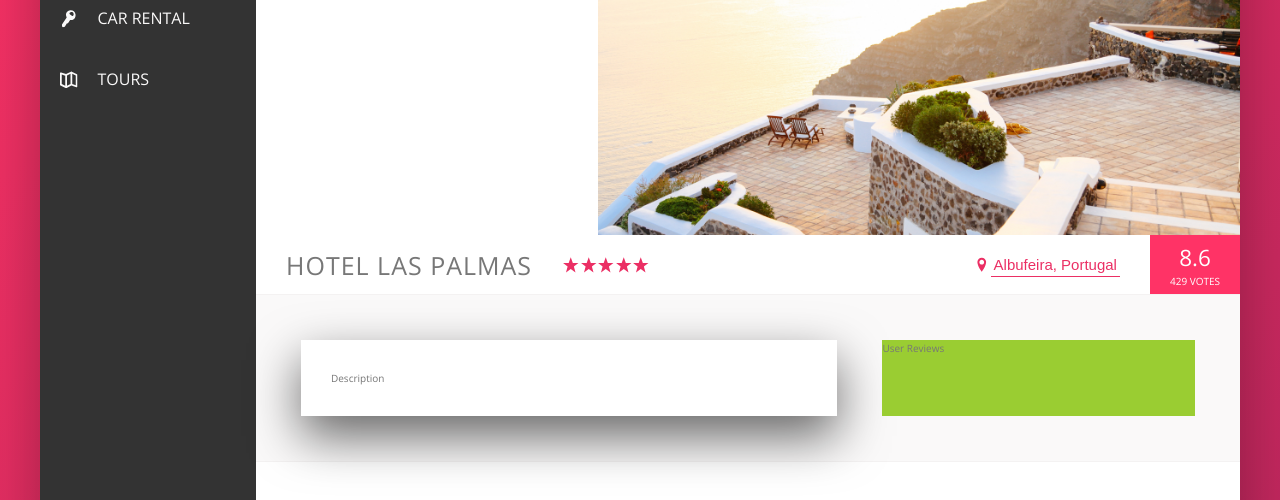
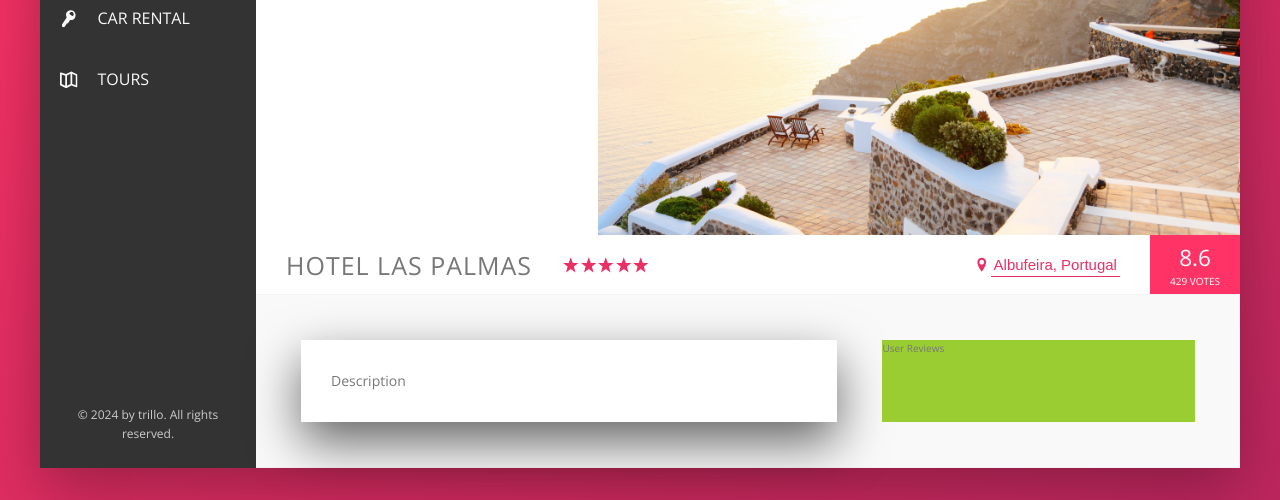
Before and after one commit to OlgaPrikhodko/trillo-flexbox-practice, a website: page index.html in a window 1280 px wide. Shown: the part 300-800 px from the top of the page. Drawn offline with nearby package versions, Linux system fonts and the light colour scheme; files that its build step writes are made by us from their sources.

Commit message:
:recycle: ref: rename var name for border line

```diff
--- a/sass/_base.scss
+++ b/sass/_base.scss
@@ -33,7 +33,7 @@ Grey dark 3: #999
   --shadow-light: 0 2rem 5rem rgba(0, 0, 0, 0.6);
   --shadow-dark: 0 2rem 6rem rgba(0, 0, 0, 0.3);
 
-  --border-bottom-grey: 1px solid var(--color-grey-light-2);
+  --border-grey: 1px solid var(--color-grey-light-2);
 }
 
 * {
--- a/sass/_components.scss
+++ b/sass/_components.scss
@@ -196,7 +196,7 @@
   display: flex;
   align-items: center;
   gap: 3rem;
-  border-bottom: var(--border-bottom-grey);
+  border-bottom: var(--border-grey);
 
   &__heading {
     font-size: 2.5rem;
--- a/sass/_layout.scss
+++ b/sass/_layout.scss
@@ -11,7 +11,7 @@
   font-size: 1.4rem;
   height: 7rem;
   background-color: #fff;
-  border-bottom: var(--border-bottom-grey);
+  border-bottom: var(--border-grey);
 
   display: flex;
   justify-content: space-between;
@@ -36,7 +36,6 @@
 .hotel-view {
   background-color: #fff;
   flex: 1;
-  height: 80rem;
 }
 
 .detail {
@@ -44,10 +43,11 @@
   gap: 4.5rem;
   padding: 4.5rem;
   background-color: var(--color-grey-light-1);
-  border-bottom: var(--border-bottom-grey);
+  border-bottom: var(--border-grey);
 }
 
 .description {
+  font-size: 1.4rem;
   background-color: #fff;
   box-shadow: var(--shadow-light);
   padding: 3rem;
```
